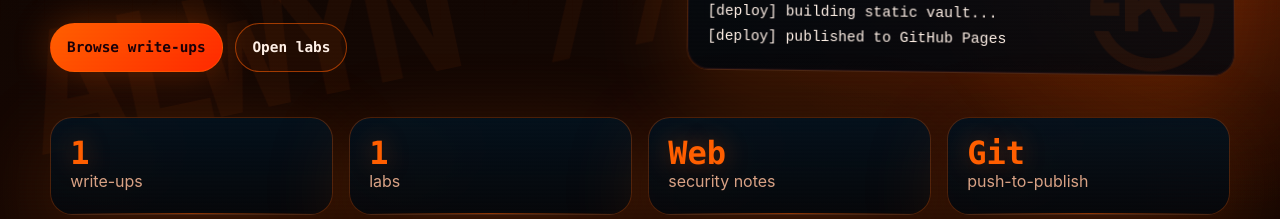
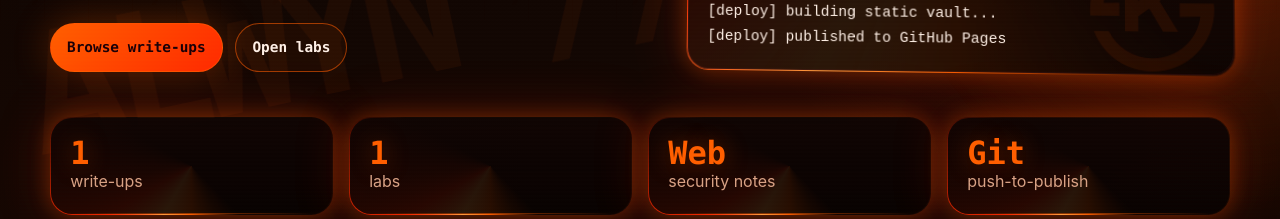
Before and after one commit to Alwyn19/cybersec-vault, an Astro site: page / in a window 1280 px wide. Shown: the part 581-800 px from the top of the page. Built offline with nearby package versions, Linux system fonts and the light colour scheme; Astro itself is replaced by a stand-in of ours.

Commit message:
Add neon animations and styles to global CSS

```diff
--- a/src/styles/global.css
+++ b/src/styles/global.css
@@ -670,3 +670,54 @@ h3 { font-size: 1.35rem; }
   object-fit: contain;
   filter: drop-shadow(0 0 12px rgba(255, 23, 68, 0.8));
 }
+@property --neon-angle {
+  syntax: "<angle>";
+  inherits: false;
+  initial-value: 0deg;
+}
+
+@keyframes neon-border-spin {
+  to {
+    --neon-angle: 360deg;
+  }
+}
+
+@keyframes neon-glow-pulse {
+  0%, 100% {
+    box-shadow:
+      0 0 18px rgba(255, 94, 0, 0.22),
+      0 0 42px rgba(255, 42, 0, 0.16);
+  }
+
+  50% {
+    box-shadow:
+      0 0 28px rgba(255, 94, 0, 0.5),
+      0 0 80px rgba(255, 42, 0, 0.28);
+  }
+}
+
+.terminal-window,
+.content-card,
+.stat-card,
+.article-shell,
+.search-box,
+.split-panel {
+  border: 1px solid transparent;
+
+  background:
+    linear-gradient(180deg, rgba(16, 5, 3, 0.96), rgba(7, 2, 1, 0.86)) padding-box,
+    conic-gradient(
+      from var(--neon-angle),
+      transparent 0deg,
+      transparent 45deg,
+      rgba(255, 94, 0, 0.95) 90deg,
+      rgba(255, 154, 61, 1) 120deg,
+      rgba(255, 42, 0, 0.95) 150deg,
+      transparent 210deg,
+      transparent 360deg
+    ) border-box;
+
+  animation:
+    neon-border-spin 4s linear infinite,
+    neon-glow-pulse 2.8s ease-in-out infinite;
+}
```
